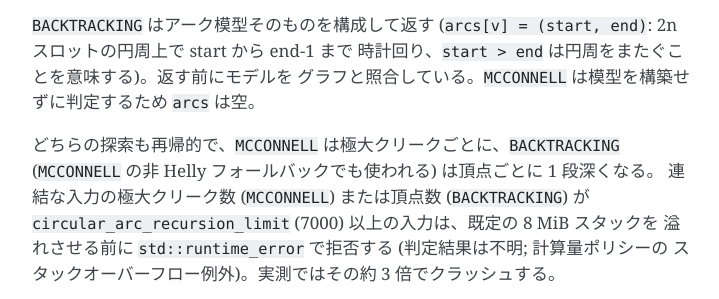
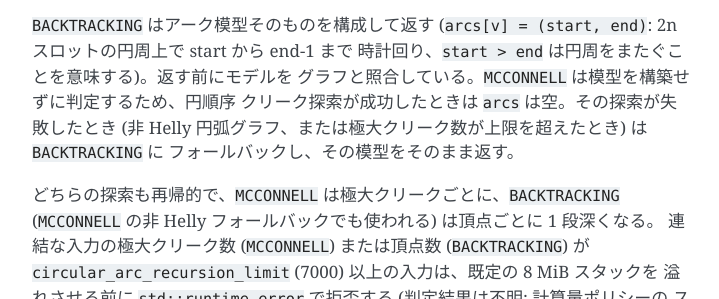
Before and after one commit to junkawahara/ai-coded-graph-recognition-test, a Sphinx documentation site: the page built from docs/families/circular_arc.rst, in a window 1280 px wide and 900 px high, scrolled down 543 px, cut to the strip 195-494 px from the top of the window. Shown: the whole strip, without its empty margins (388-1107 px from the left). Built offline with Sphinx 7.4.7, drawn with Linux system fonts in a browser that asks for light colours; the version number could not be read and is left out.

Commit message:
Document that MCCONNELL returns the fallback's arc model
CircularArcResult::arcs was documented as always empty under MCCONNELL,
but the variant returns check_circular_arc_backtracking's result verbatim
when its circular clique ordering fails (non-Helly inputs, or more
maximal cliques than its cap), so the model is filled there. State the
actual contract in the Doxygen comment and both family pages, and make
the gtest verify any model the default variant returns.

Co-Authored-By: Claude Fable 5.1 <noreply@anthropic.com>
Claude-Session: https://claude.ai/code/session_012PAYPnkecHdb2sAKYF8LKk

```diff
--- a/docs/en/families/circular_arc.rst
+++ b/docs/en/families/circular_arc.rst
@@ -35,7 +35,10 @@ The ``BACKTRACKING`` variant constructs the arc model itself and returns it
 (``arcs[v] = (start, end)`` covers slots start .. end-1 clockwise on a circle
 of 2n slots, so ``start > end`` simply means the arc wraps around). The model
 is checked against the graph before it is returned. ``MCCONNELL`` decides
-without building a model, so ``arcs`` stays empty there.
+without building a model, so ``arcs`` stays empty whenever its circular
+clique ordering succeeds; when that search fails (a non-Helly circular-arc
+graph, or more maximal cliques than its cap) it falls back to
+``BACKTRACKING`` and returns that variant's model.
 
 Both searches are recursive: ``MCCONNELL`` goes one level deeper per maximal
 clique, ``BACKTRACKING`` (also used as the non-Helly fallback of
--- a/docs/families/circular_arc.rst
+++ b/docs/families/circular_arc.rst
@@ -34,8 +34,10 @@
 ``BACKTRACKING`` はアーク模型そのものを構成して返す
 (``arcs[v] = (start, end)``: 2n スロットの円周上で start から end-1 まで
 時計回り、``start > end`` は円周をまたぐことを意味する)。返す前にモデルを
-グラフと照合している。``MCCONNELL`` は模型を構築せずに判定するため
-``arcs`` は空。
+グラフと照合している。``MCCONNELL`` は模型を構築せずに判定するため、円順序
+クリーク探索が成功したときは ``arcs`` は空。その探索が失敗したとき (非 Helly
+円弧グラフ、または極大クリーク数が上限を超えたとき) は ``BACKTRACKING`` に
+フォールバックし、その模型をそのまま返す。
 
 どちらの探索も再帰的で、``MCCONNELL`` は極大クリークごとに、``BACKTRACKING``
 (``MCCONNELL`` の非 Helly フォールバックでも使われる) は頂点ごとに 1 段深くなる。
```
Also changed, not shown: 5 other files.
